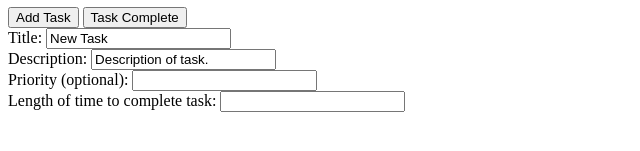
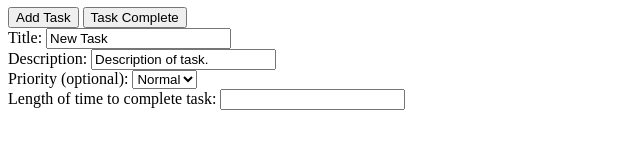
Before and after one commit to nortonstudios/to-do-app, a website: page to-do-server/web-io.html in a window 1280 px wide. Shown: the part 201-352 px from the top of the page, without its empty margins (0-640 px from the left). Drawn offline with Linux system fonts and the light colour scheme.

Commit message:
Small html UI changes

```diff
--- a/to-do-server/web-io.html
+++ b/to-do-server/web-io.html
@@ -27,7 +27,11 @@
                         <input type = "text" id = "taskDesc" name = "taskDesc" value = "Description of task.">
                         <br>
                         <label for = "priority">Priority (optional):</label>
-                        <input type = "text" id = "priority" name = "priority">
+                        <select id = "priority" name = "priority">
+                            <option value = "normal">Normal</option>
+                            <option value = "low">Low</option>
+                            <option value = "high">High</option>
+                        </select>
                         <br>
                         <label for = "taskEst">Length of time to complete task:</label>
                         <input type = "text" id = "taskEst" name = "taskEst">
```
